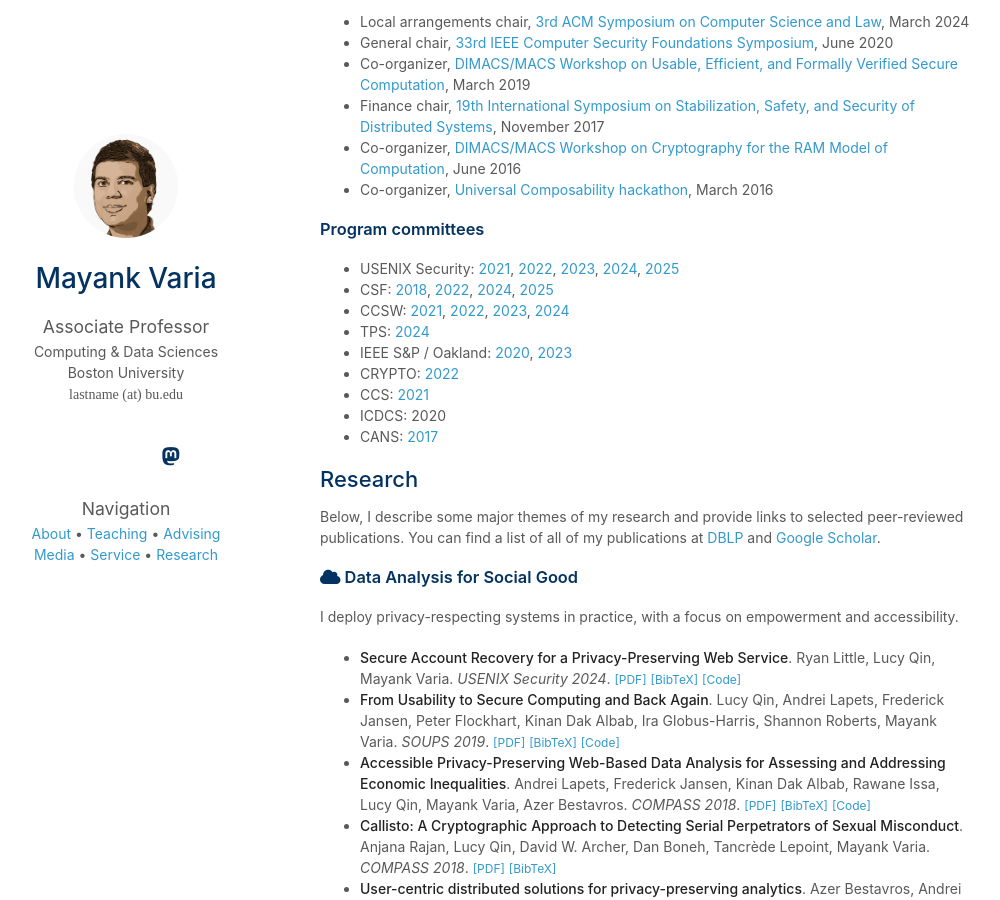
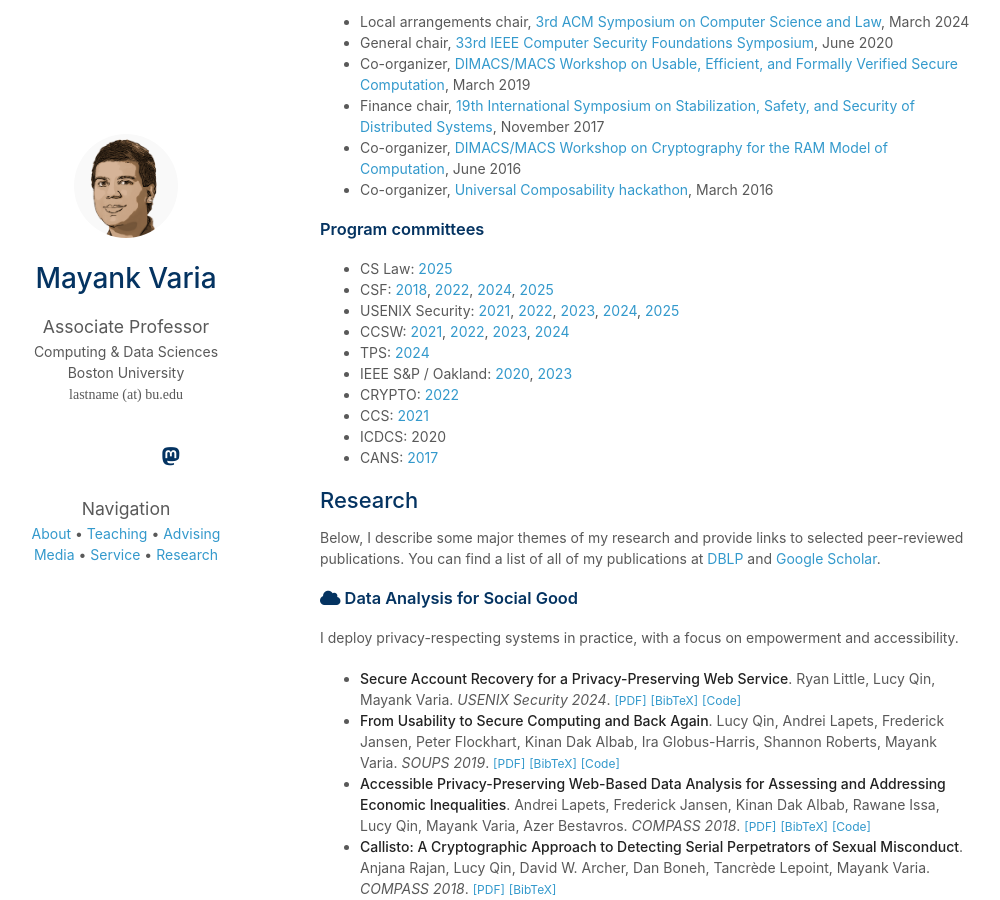
Before and after one commit to mvaria/mvaria.github.io, a Jekyll site: the page built from index.md, in a window 1280 px wide and 900 px high, scrolled down 3213 px. Shown: the whole window, without its empty margins (150-1150 px from the left). Built offline with Jekyll 4.4.1, drawn with Linux system fonts in a browser that asks for light colours; nearby versions of some CDN libraries; a style sheet for code colours, icons or effects is not loaded.

Commit message:
Adding conference

```diff
--- a/index.md
+++ b/index.md
@@ -146,8 +146,9 @@
 
 ### Program committees
 
+- CS Law: [2025](https://computersciencelaw.org/2025/cfp)
+- CSF: [2018](https://www.cs.ox.ac.uk/conferences/csf2018/pc.html), [2022](https://www.ieee-security.org/TC/CSF2022/committee.html), [2024](https://csf2024.ieee-security.org/committee.html), [2025](https://csf2025.ieee-security.org/committee.html)
 - USENIX Security: [2021](https://www.usenix.org/conference/usenixsecurity21), [2022](https://www.usenix.org/conference/usenixsecurity22), [2023](https://www.usenix.org/conference/usenixsecurity23), [2024](https://www.usenix.org/conference/usenixsecurity24), [2025](https://www.usenix.org/conference/usenixsecurity25)
-- CSF: [2018](https://www.cs.ox.ac.uk/conferences/csf2018/pc.html), [2022](https://www.ieee-security.org/TC/CSF2022/committee.html), [2024](https://csf2024.ieee-security.org/committee.html), [2025](https://csf2025.ieee-security.org/committee.html)
 - CCSW: [2021](https://ccsw.io/2021/), [2022](https://ccsw.io/2022/), [2023](https://ccsw.io/2023/), [2024](https://ccsw.io/)
 - TPS: [2024](https://sis.pitt.edu/lersais/conference/tps/2024/)
 - IEEE S&P / Oakland: [2020](https://www.ieee-security.org/TC/SP2020/cfpapers.html), [2023](https://www.ieee-security.org/TC/SP2023/cfpapers.html)
```
Also changed, not shown: 1 other file.
